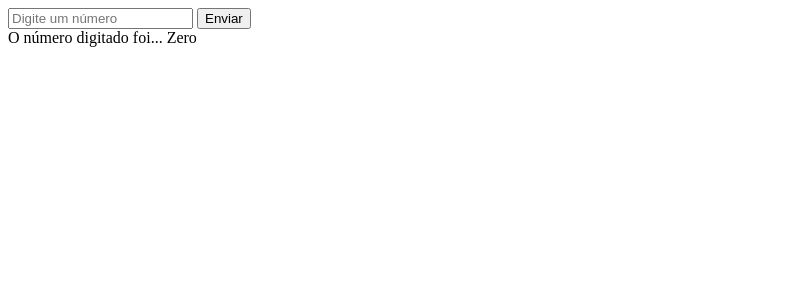
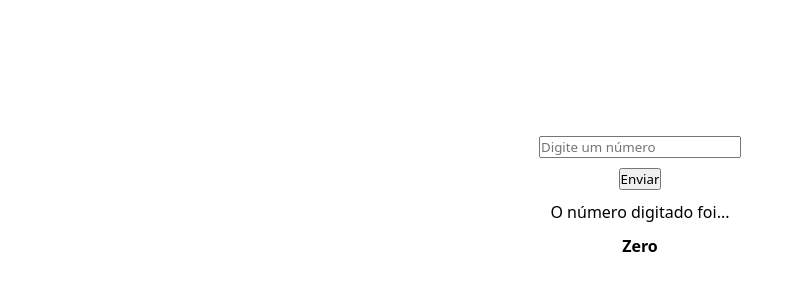
Before and after one commit to raffamax/numero_extenso, a plain HTML site: page index.html in a window 1280 px wide. Both pictures are taken after a click on the input "Enviar". Shown: the whole page, without its empty margins (0-796 px from the left). Drawn offline with Linux system fonts and the light colour scheme.

Commit message:
add numbers and some css

```diff
--- a/index.html
+++ b/index.html
@@ -8,11 +8,18 @@
     <title>Numero x extenso</title>
 </head>
 <body>
-    <input type="number" name="number" id="number" placeholder="Digite um número">
-    <input type="submit" id="send" value="Enviar" onclick="enviar()">
 
-    <div id="resultNegative"></div>
-    <div id="result"></div>
+    <main class="container">
+        <input type="number" name="number" id="number" placeholder="Digite um número">
+        <input type="submit" id="send" value="Enviar" onclick="enviar()">
+
+        <div id="text-result"></div>
+        <div id="result"></div>
+        <div id="resultNegative"></div>
+
+
+
+    </main>
 
     <script src="scripts.js"></script>
 </body>
--- a/scripts.js
+++ b/scripts.js
@@ -1,14 +1,17 @@
-let unidade = ['Zero','Um','Dois','Três','Quatro','Cinco','Seis','Sete','Oito','Nove','Dez','Onze','Doze','Treze','Quatorze','Quinze','Dezesseis','Dezessete','Dezoito','Dezenove'];
-let dezenaDezena = ['','','Vinte','Trinta','Quarenta','Cinquenta','Sessenta','Setenta','Oitenta','Noventa'];
-let centena = ['Cem','Cento','Duzentos','Trezentos','Quatrocentos','Quinhentos','Seiscentos','Setecentos','Oitocentos','Novecentos'];
+let unidade = ['zero','um','dois','três','quatro','cinco','seis','sete','oito','nove','dez','onze','doze','treze','quatorze','quinze','dezesseis','dezessete','dezoito','dezenove'];
+let dezenaDezena = ['','','vinte','trinta','quarenta','cinquenta','sessenta','setenta','oitenta','noventa'];
+let centena = ['cem','cento','duzentos','trezentos','quatrocentos','quinhentos','seiscentos','setecentos','sitocentos','novecentos'];
+
+
 
 
 function enviar() {
   let number = Number(document.getElementById('number').value);
 
-  if (number < 0 || number > 100000) {
+  if (number < 0 || number > 100999) {
     document.getElementById('resultNegative').innerHTML = `Este número está fora do intervalo q sei escrever, Consulte novamente em breve.`;
     document.getElementById('result').innerHTML = '';
+    document.getElementById('text-result').innerHTML = '';
   } else {
     document.getElementById('resultNegative').innerHTML = '';
 
@@ -32,12 +35,12 @@ function enviar() {
 
 
       if (number === 1000) {
-        return 'Mil' ;
+        return 'mil' ;
       }
 
       if (number < 2000) {
-        return 'Mil' +
-        (number % 1000 === 100 ? ' e Cem' : '' ) +
+        return 'mil' +
+        (number % 1000 === 100 ? ' e cem' : '' ) +
         (number % 1000 > 100 ? ', ' + centena[Math.floor((number % 1000) / 100)] : '') +
         (number % 100 < 20 && number % 100 > 0 ? ' e ' + unidade[number % 100] : '') +
         (number % 100 < 100 && number % 100 >= 20 ? ' e ' + dezenaDezena[Math.floor((number % 100) / 10)] : '') +
@@ -46,7 +49,7 @@ function enviar() {
 
       if (number < 20000) {
         return unidade[Math.floor(number / 1000)] + ' mil' +
-        (number % 1000 === 100 ? ' e Cem' : '' ) +
+        (number % 1000 === 100 ? ' e cem' : '' ) +
         (number % 1000 > 100 ? ', ' + centena[Math.floor((number % 1000) / 100)] : '') +
         (number % 100 < 20 && number % 100 > 0 ? ' e ' + unidade[number % 100] : '') +
         (number % 100 < 100 && number % 100 >= 20 ? ' e ' + dezenaDezena[Math.floor((number % 100) / 10)] : '') +
@@ -56,7 +59,7 @@ function enviar() {
       if (number < 100000) {
         return dezenaDezena[Math.floor(number / 10000)] +
         (Math.floor(number / 1000) % 10 > 0 && Math.floor(number / 1000) % 10 < 10 ? ' e ' + unidade[Math.floor(number / 1000) % 10] + ' mil' : ' mil') +
-        (number % 1000 === 100 ? ' e Cem' : '' ) +
+        (number % 1000 === 100 ? ' e cem' : '' ) +
         (number % 1000 > 100 ? ', ' + centena[Math.floor((number % 1000) / 100)] : '') +
         (number % 100 < 20 && number % 100 > 0 ? ' e ' + unidade[number % 100] : '') +
         (number % 100 < 100 && number % 100 >= 20 ? ' e ' + dezenaDezena[Math.floor((number % 100) / 10)] : '') +
@@ -67,13 +70,44 @@ function enviar() {
         return centena[Math.floor(number % 100000)] + ' mil' ;
       }
 
+      if (number < 101000) {
+        return  'cem mil' +
+        dezenaDezena[Math.floor(number / 100000)] +
+        (Math.floor(number / 1000) % 10 > 0 && Math.floor(number / 1000) % 10 < 10 ? ' e ' + unidade[Math.floor(number / 1000) % 10] + ' mil' : '') +
+        (number % 1000 === 100 ? ' e cem' : '' ) +
+        (number % 1000 === 200 ? ' e cuzentos' : '' ) +
+        (number % 1000 === 300 ? ' e trezentos' : '' ) +
+        (number % 1000 === 400 ? ' e quatrocentos' : '' ) +
+        (number % 1000 === 500 ? ' e quinhentos' : '' ) +
+        (number % 1000 === 600 ? ' e seiscentos' : '' ) +
+        (number % 1000 === 700 ? ' e setecentos' : '' ) +
+        (number % 1000 === 800 ? ' e oitocentos' : '' ) +
+        (number % 1000 === 900 ? ' e novecentos' : '' ) +
+        (number % 1000 > 100
+          && number % 1000 !== 200
+          && number % 1000 !== 300
+          && number % 1000 !== 400
+          && number % 1000 !== 500
+          && number % 1000 !== 600
+          && number % 1000 !== 700
+          && number % 1000 !== 800
+          && number % 1000 !== 900 ? ', ' + centena[Math.floor((number % 1000) / 100)] : '') +
+        (number % 100 < 20 && number % 100 > 0 ? ' e ' + unidade[number % 100] : '') +
+        (number % 100 < 100 && number % 100 >= 20 ? ' e ' + dezenaDezena[Math.floor((number % 100) / 10)] : '') +
+        (number % 100 > 20 && (((number % 100) % 100) % 10) !== 0 ? ' e ' + unidade[((number % 100) % 100) % 10] : '' ) ;
+      }
+
 
 
     }
 
-    console.log(Math.floor(number / 100000) - 1)
+    console.log(Math.floor(number % 100000))
+
     let numberByText = transformNumberText(number);
     let result = document.getElementById('result');
-    result.innerHTML = `O número digitado foi... ${numberByText}`;
+    result.innerHTML = `${numberByText}`;
+
+    let textResult = document.getElementById('text-result');
+    textResult.innerHTML = 'O número digitado foi...' ;
   }
 }
--- a/style.css
+++ b/style.css
@@ -0,0 +1,60 @@
+* {
+    margin: 0;
+    padding: 0;
+    box-sizing: border-box;
+    font-family: system-ui, -apple-system, BlinkMacSystemFont, 'Segoe UI', Roboto, Oxygen, Ubuntu, Cantarell, 'Open Sans', 'Helvetica Neue', sans-serif;
+}
+
+body {
+    display: flex;
+    justify-content: center;
+}
+
+.container {
+    margin-top: 10px;
+    display: flex;
+    flex-direction: column;
+    flex-wrap: wrap;
+    width: 90vw;
+    height: 50vh;
+    justify-content: center;
+    align-items: center;
+}
+
+#number {
+    display: flex;
+    justify-content: space-around;
+    align-items: flex-end;
+    margin-bottom: 10px;
+}
+
+#send {
+    margin-bottom: 10px;
+}
+
+#text-result {
+    margin-bottom: 10px;
+    display: flex;
+    justify-content: center;
+    align-items: center;
+    height: 25px;
+    width: 200px;
+}
+
+#result {
+    height: 25px;
+    width: 100%;
+    text-align: center;
+    font-weight: bold;
+}
+
+#result::first-letter {
+    text-transform: uppercase;
+
+}
+
+#resultNegative {
+    height: 25px;
+    width: 100%;
+    text-align: center;
+}
```
